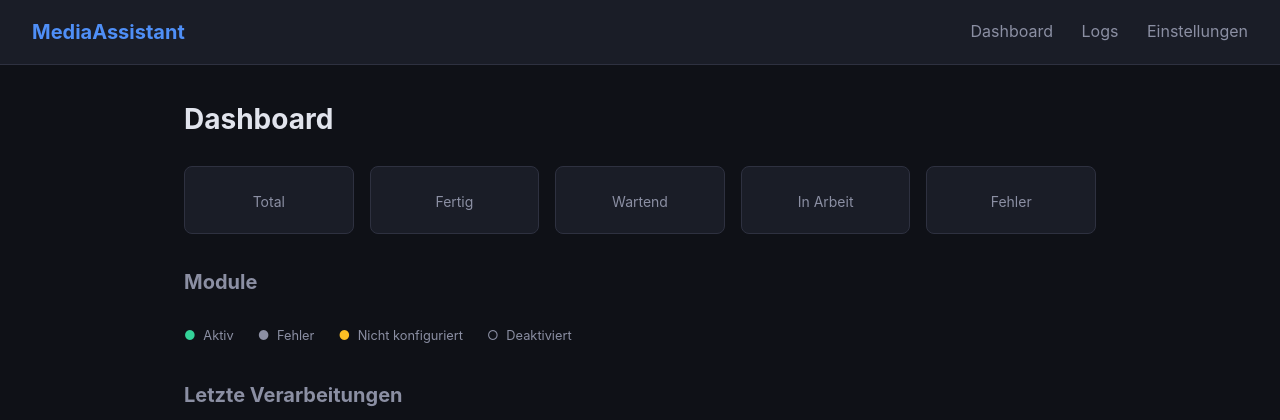
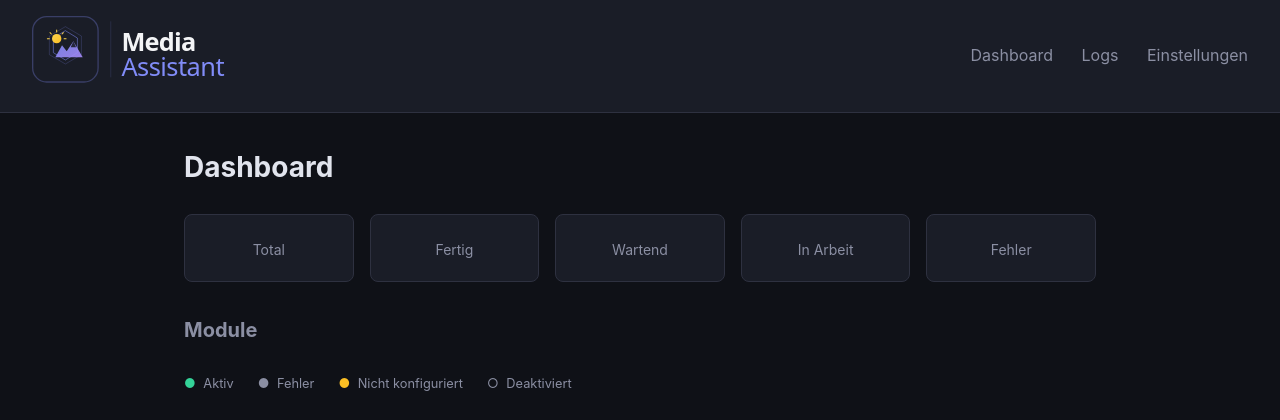
Before and after one commit to marcohediger/mediaassistant, a FastAPI app: template backend/templates/dashboard.html in a window 1280 px wide. Shown: the top 420 px of the page. Run offline with FastAPI, Linux system fonts and the light colour scheme; the template is opened without the code that fills it, so the values that code supplies are empty; parts of the project's set-up code (start-up, migrations or seed data) failed here and were passed over.

Commit message:
Add logo to navbar and inbox path validation with logging
- Add MediaAssistant logo (dark/light/full) to navbar, clickable to dashboard
- Validate inbox directory paths on add/update, log warnings for invalid paths
- Log info entries for inbox add/delete operations

Co-Authored-By: Claude Opus 4.6 <noreply@anthropic.com>

```diff
--- a/backend/static/css/style.css
+++ b/backend/static/css/style.css
@@ -32,9 +32,20 @@ body {
 }
 
 .nav-brand {
+    display: flex;
+    align-items: center;
+    gap: 0.6rem;
     font-size: 1.25rem;
     font-weight: 700;
     color: var(--primary);
+    text-decoration: none;
+}
+
+.nav-brand:hover { opacity: 0.85; }
+
+.nav-logo {
+    height: 80px;
+    width: auto;
 }
 
 .nav-links a {
--- a/backend/templates/base.html
+++ b/backend/templates/base.html
@@ -8,7 +8,9 @@
 </head>
 <body>
     <nav class="navbar">
-        <div class="nav-brand">MediaAssistant</div>
+        <a href="/" class="nav-brand">
+            <img src="/static/img/logo_dark.svg" alt="MediaAssistant" class="nav-logo">
+        </a>
         <div class="nav-links">
             <a href="/">Dashboard</a>
             <a href="/logs">Logs</a>
```
Also changed, not shown: backend/routers/settings.py (+16 -0 lines), backend/static/img/logo_dark.svg (added), backend/static/img/logo_full.svg (added), backend/static/img/logo_icon.svg (added), backend/static/img/logo_light.svg (added).
